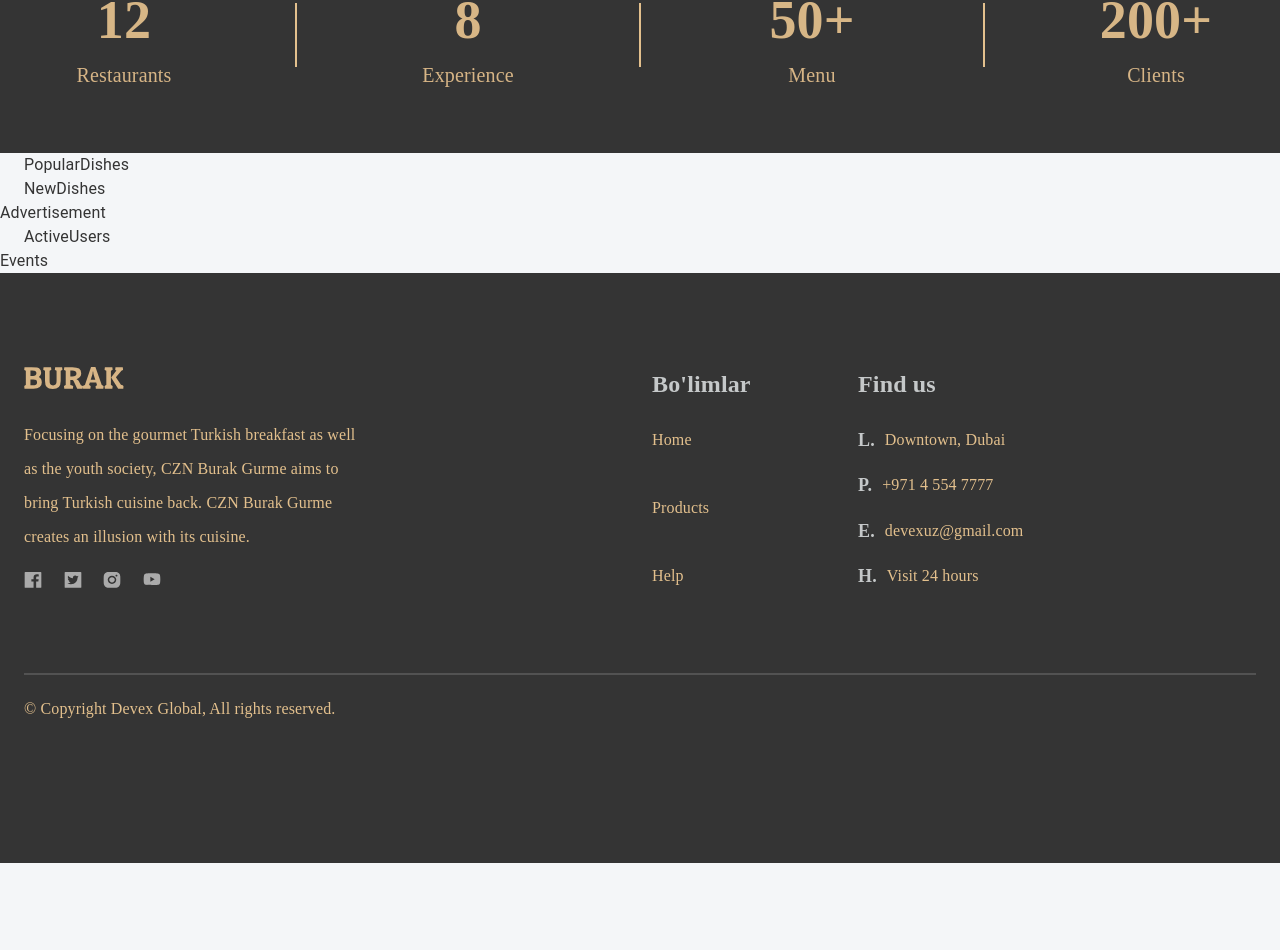
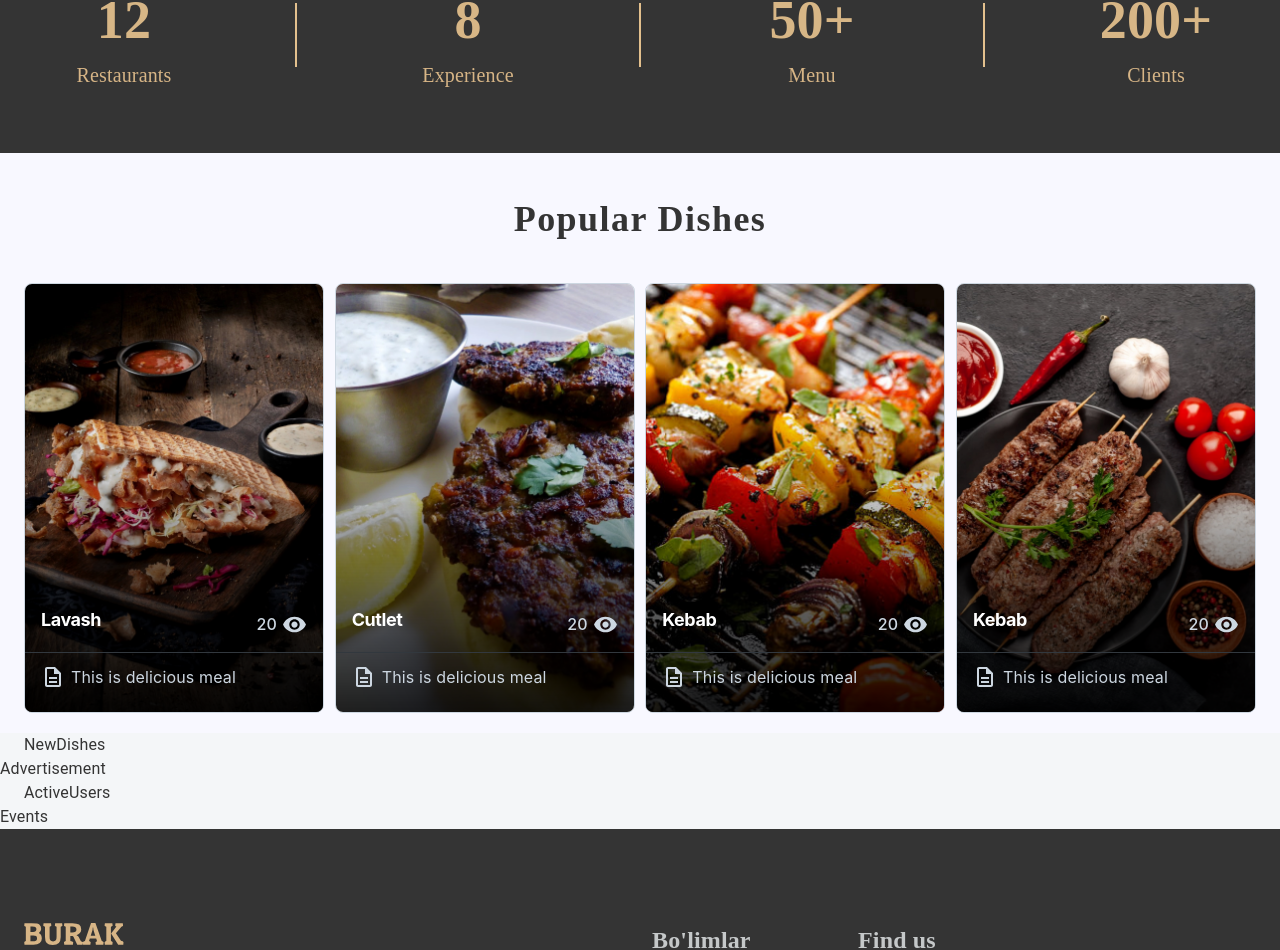
Before and after one commit to Pulatjon97/burak-react, a React (Create React App) app: page / in a window 1280 px wide. Shown: the part 856-1806 px from the top of the page. Before the commit the page ends 1719 px from the top, so only its background shows below. Built offline with nearby package versions, Linux system fonts and the light colour scheme.

Commit message:
feat: TASK - Z and all

```diff
--- a/package.json
+++ b/package.json
@@ -6,6 +6,7 @@
     "@emotion/react": "^11.14.0",
     "@emotion/styled": "^11.14.1",
     "@mui/icons-material": "^5.8.4",
+    "@mui/joy": "^5.0.0-beta.52",
     "@mui/material": "^9.5.0",
     "@reduxjs/toolkit": "^1.8.1",
     "@testing-library/jest-dom": "^4.2.4",
--- a/src/app/screens/homePage/PopularDishes.tsx
+++ b/src/app/screens/homePage/PopularDishes.tsx
@@ -1,11 +1,93 @@
 import React from "react";
+import { Box, Container, Stack } from "@mui/material";
+import Card from "@mui/joy/Card";
+import CardCover from "@mui/joy/CardCover";
+import CardContent from "@mui/joy/CardContent";
+import Typography from "@mui/joy/Typography";
+import { CssVarsProvider } from "@mui/joy/styles";
+import CardOverflow from "@mui/joy/CardOverflow";
+import VisibilityIcon from "@mui/icons-material/Visibility";
+import DescriptionOutlinedIcon from "@mui/icons-material/DescriptionOutlined";
 
-import { Container } from "@mui/material";
+const list = [
+  { productName: "Lavash", imagePath: "/img/lavash.webp" },
+  { productName: "Cutlet", imagePath: "/img/cutlet.webp" },
+  { productName: "Kebab", imagePath: "/img/kebab.webp" },
+  { productName: "Kebab", imagePath: "/img/kebab-fresh.webp" },
+];
 
 export default function PopularDishes() {
   return (
-    <div>
-      <Container>PopularDishes</Container>
+    <div className="popular-dishes-frame">
+      <Container>
+        <Stack className="popular-section">
+          <Box className="category-title">Popular Dishes</Box>
+
+          <Stack className="cards-frame">
+            {list.map((ele, index) => {
+              return (
+                <CssVarsProvider key={index}>
+                  <Card className="card">
+                    <CardCover>
+                      <img src={ele.imagePath} alt="" />
+                    </CardCover>
+
+                    <CardCover className="card-cover" />
+
+                    <CardContent sx={{ justifyContent: "flex-end" }}>
+                      <Stack
+                        direction="row"
+                        sx={{ justifyContent: "space-between" }}
+                      >
+                        <Typography
+                          level="h2"
+                          fontSize="lg"
+                          textColor="#fff"
+                          mb={1}
+                        >
+                          {ele.productName}
+                        </Typography>
+
+                        <Typography
+                          sx={{
+                            fontWeight: "md",
+                            color: "neutral.300",
+                            alignItems: "center",
+                            display: "flex",
+                          }}
+                        >
+                          20
+                          <VisibilityIcon
+                            sx={{ fontSize: 25, marginLeft: "5px" }}
+                          />
+                        </Typography>
+                      </Stack>
+                    </CardContent>
+
+                    <CardOverflow
+                      sx={{
+                        display: "flex",
+                        gap: 1.5,
+                        py: 1.5,
+                        px: "var(--Card-padding)",
+                        borderTop: "1px solid",
+                        height: "60px",
+                      }}
+                    >
+                      <Typography
+                        startDecorator={<DescriptionOutlinedIcon />}
+                        textColor="neutral.300"
+                      >
+                        This is delicious meal
+                      </Typography>
+                    </CardOverflow>
+                  </Card>
+                </CssVarsProvider>
+              );
+            })}
+          </Stack>
+        </Stack>
+      </Container>
     </div>
   );
 }
--- a/src/css/home.css
+++ b/src/css/home.css
@@ -47,3 +47,52 @@
   line-height: 30px;
   color: #d7b586;
 }
+
+/* Popular Dishes */
+
+.homepage .popular-dishes-frame {
+  width: 100%;
+  height: 580px;
+  display: flex;
+  background: #f8f8ff;
+}
+
+.homepage .popular-dishes-frame .popular-section {
+  margin-top: 45px;
+  display: flex;
+  flex-direction: column;
+  align-items: center;
+}
+
+.homepage .popular-dishes-frame .popular-section .category-title {
+  text-align: center;
+  font-family: "Roboto Serif";
+  font-size: 36px;
+  font-style: normal;
+  font-weight: 600;
+  line-height: normal;
+  letter-spacing: 1.44px;
+}
+
+.homepage .popular-dishes-frame .popular-section .cards-frame {
+  width: 100%;
+  margin-top: 43px;
+  display: flex;
+  flex-direction: row;
+  justify-content: space-between;
+}
+
+.homepage .popular-dishes-frame .cards-frame .card {
+  min-height: 430px;
+  min-width: 300px;
+  cursor: pointer;
+}
+
+.homepage .popular-dishes-frame .cards-frame .card .card-cover {
+  background: linear-gradient(
+      to top,
+      rgba(0, 0, 0, 0.4),
+      rgba(0, 0, 0, 0) 200px
+    ),
+    linear-gradient(to top, rgba(0, 0, 0, 0.8), rgba(0, 0, 0, 0) 300px);
+}
--- a/src/index.tsx
+++ b/src/index.tsx
@@ -1,31 +1,41 @@
 import React from "react";
-import {createRoot} from "react-dom/client";
+import { createRoot } from "react-dom/client";
 import { Provider } from "react-redux";
+import { CssVarsProvider } from "@mui/joy/styles";
+import CssBaseline from "@mui/material/CssBaseline";
+import {
+  THEME_ID as MATERIAL_THEME_ID,
+  ThemeProvider,
+} from "@mui/material/styles";
+import { BrowserRouter as Router } from "react-router-dom";
+
 import { store } from "./app/store";
 import App from "./app/App";
+import theme from "./app/MaterialTheme";
 import reportWebVitals from "./reportWebVitals";
-import CssBaseline from "@mui/material/CssBaseline";
-import { ThemeProvider } from "@mui/material/styles";
-import theme from "./app/MaterialTheme";
 import "./css/index.css";
-import { BrowserRouter as Router } from "react-router-dom";
-const container = document.getElementById('root')!;
+
+const container = document.getElementById("root");
+
+if (!container) {
+  throw new Error('Root element "#root" was not found.');
+}
+
 const root = createRoot(container);
 
 root.render(
   <React.StrictMode>
     <Provider store={store}>
-      <ThemeProvider theme={theme}>
-        <CssBaseline />
-        <Router>
-          <App />
-        </Router>
+      <ThemeProvider theme={{ [MATERIAL_THEME_ID]: theme }}>
+        <CssVarsProvider>
+          <CssBaseline />
+          <Router>
+            <App />
+          </Router>
+        </CssVarsProvider>
       </ThemeProvider>
     </Provider>
-  </React.StrictMode>,
+  </React.StrictMode>
 );
 
-// If you want to start measuring performance in your app, pass a function
-// to log results (for example: reportWebVitals(console.log))
-// or send to an analytics endpoint. Learn more: https://bit.ly/CRA-vitals
 reportWebVitals();
```
Also changed, not shown: train.js (+15 -5 lines), 1 other file (tests, documents, lock files or other folders).
